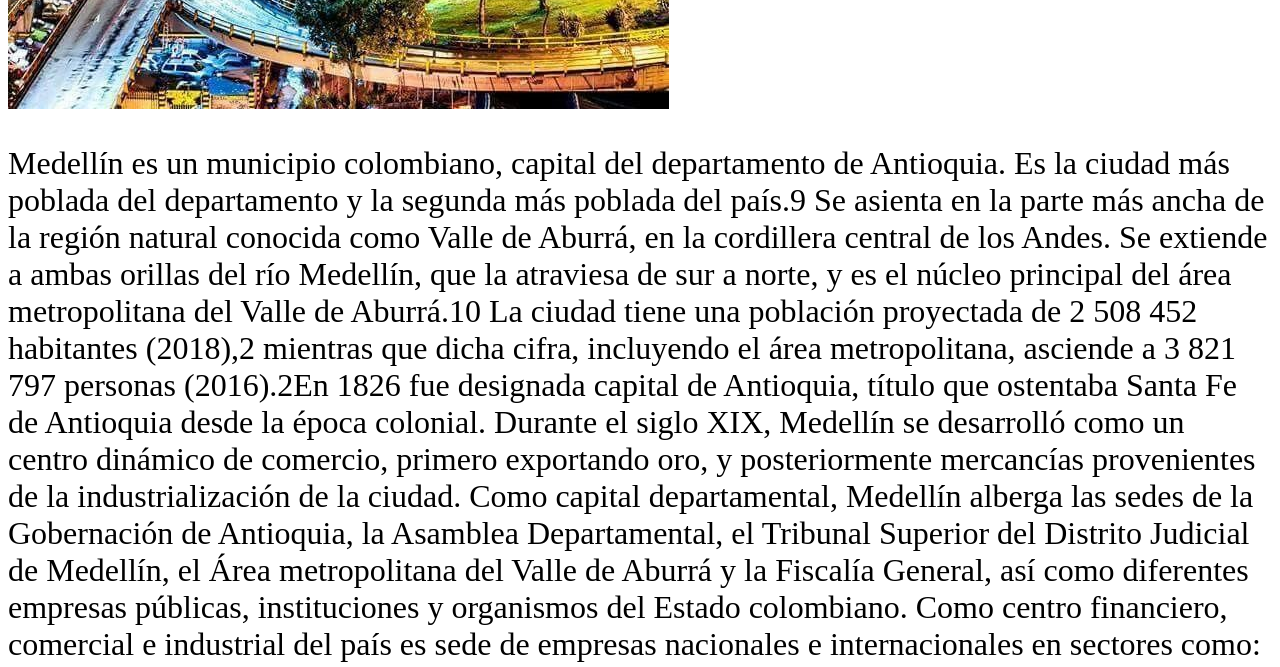
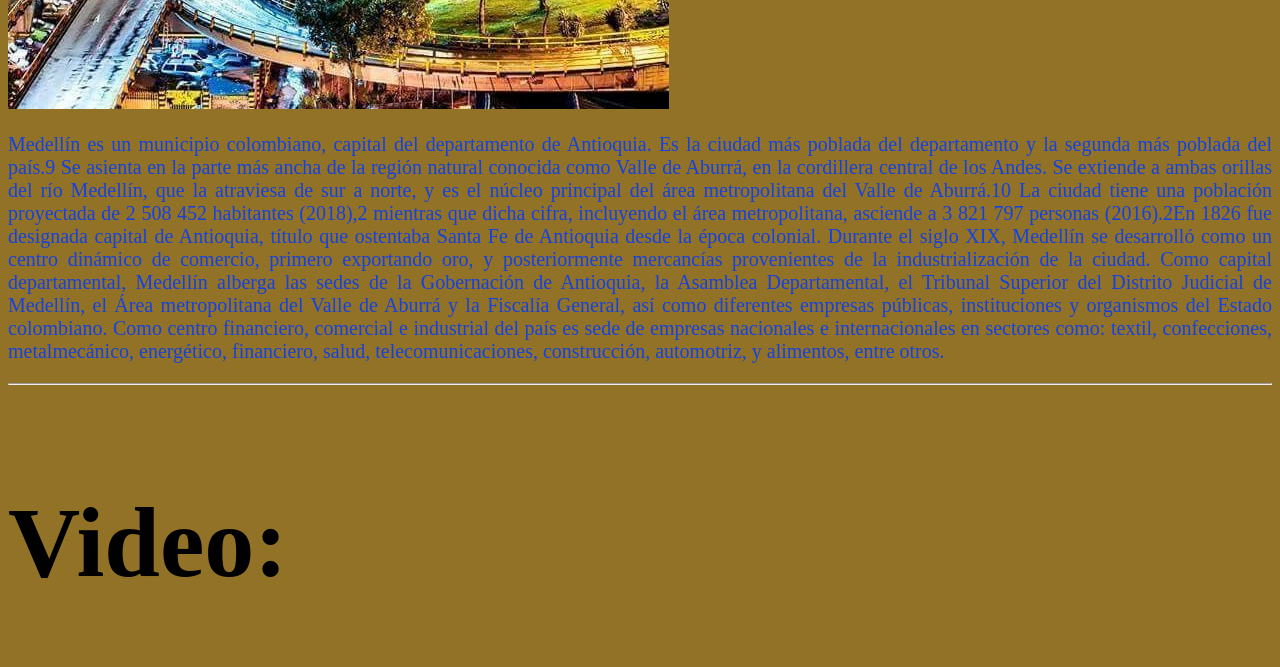
Before and after one commit to hector9427/claseCSS, a plain HTML site: page index.html in a window 1280 px wide. Shown: the part 1000-1667 px from the top of the page. Drawn offline with Linux system fonts and the light colour scheme.

Commit message:
Se agregó color de fondo

```diff
--- a/estilos.css
+++ b/estilos.css
@@ -1,14 +1,18 @@
 h1{
     font-size: 60px;
 }
-/*h3{
-    font-size: 100px;
-}*/
+
 h3 {
     font-size: 100px;
 }
 
 .familiaTexto{
     font-family: "papyrus";
-    font-size: 2em;
+    font-size: 20px;
+    color: #1442e1;
+    text-align: justify;
 }
+
+body{
+    background-color:  #927227;
+}
```
